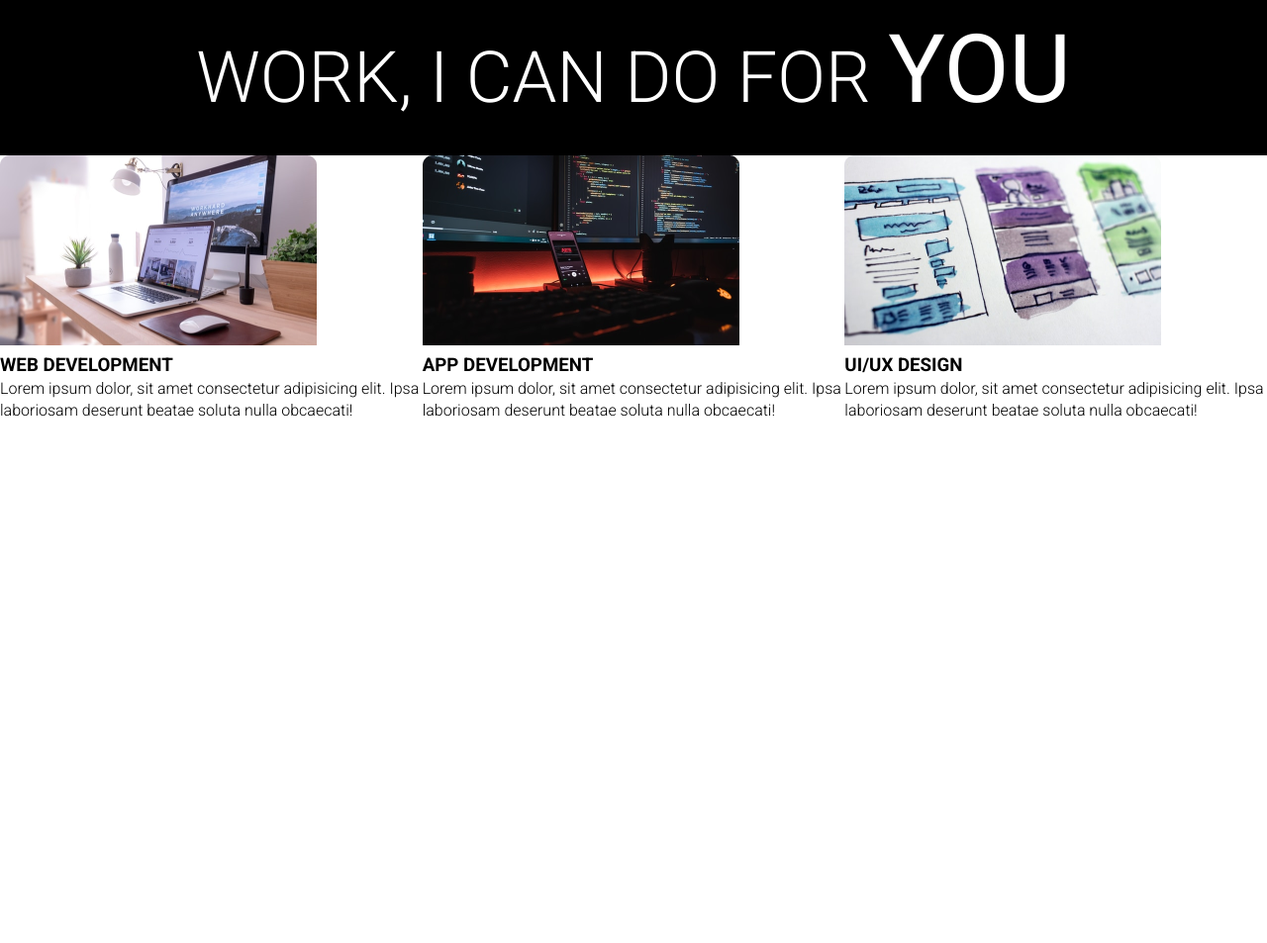
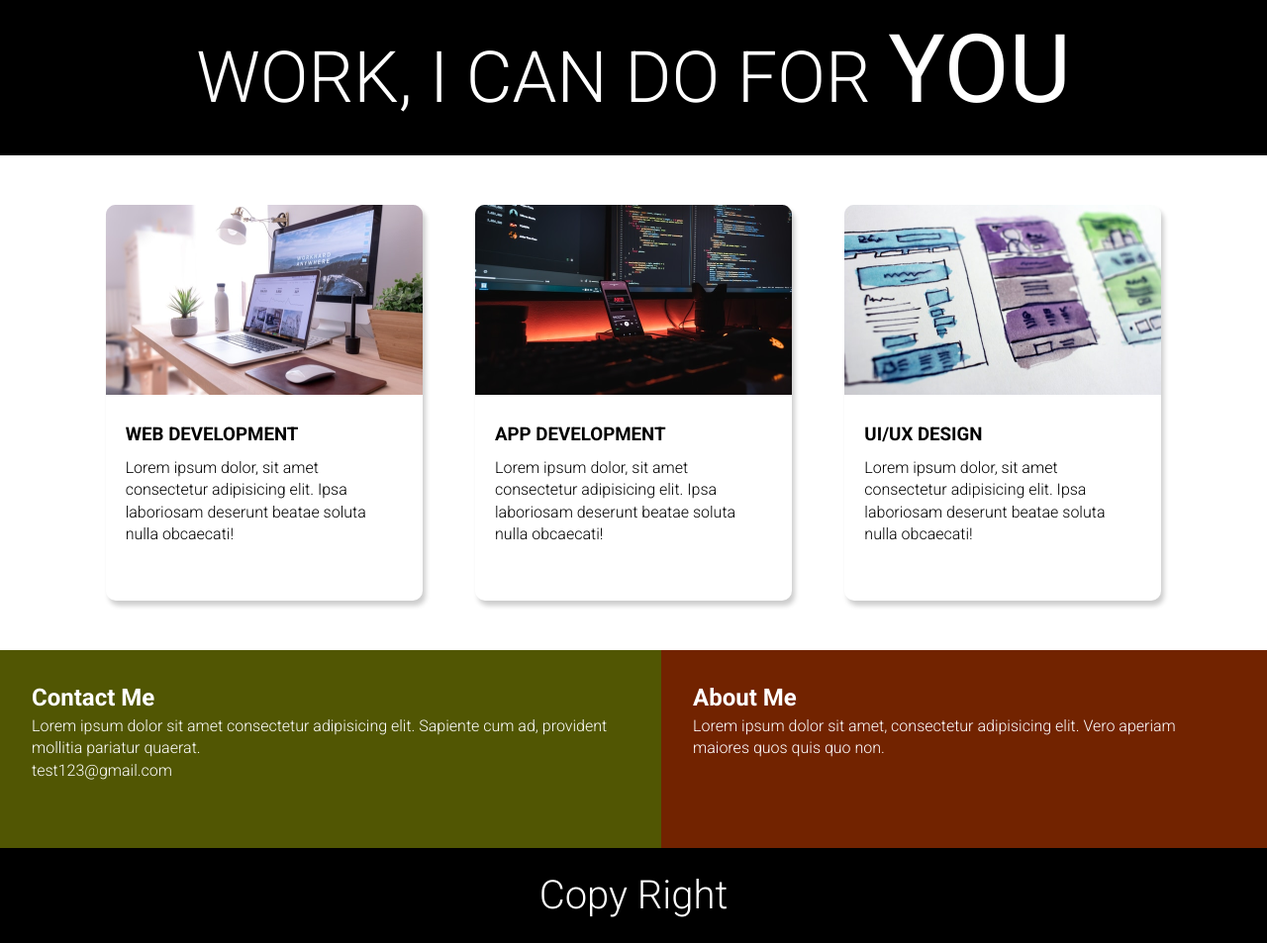
Before and after one commit to SayedRiad/Developer-Landing-Page, a plain HTML site: page index.html in a window 1280 px wide. Shown: the part 817-1770 px from the top of the page at 99% size. Before the commit the page ends 1244 px from the top, so only its background shows below. Drawn offline with Linux system fonts and the light colour scheme.

Commit message:
Contact, about and footer section added

```diff
--- a/index.html
+++ b/index.html
@@ -20,6 +20,7 @@
     </section>
 
     <section class="work">
+        <div class="grid_item">
             <div class="card">
                 <div class="image_container">
                     <img src="images/web.png" alt="web development">
@@ -30,7 +31,9 @@
                         beatae soluta nulla obcaecati!</p>
                 </div>
             </div>
+        </div>
 
+        <div class="grid_item">
             <div class="card">
                 <div class="image_container">
                     <img src="images/mobile.png" alt="app development">
@@ -41,7 +44,9 @@
                         beatae soluta nulla obcaecati!</p>
                 </div>
             </div>
+        </div>
 
+        <div class="grid_item">
             <div class="card">
                 <div class="image_container">
                     <img src="images/ui-ux.png" alt="uiux design">
@@ -52,6 +57,24 @@
                         beatae soluta nulla obcaecati!</p>
                 </div>
             </div>
+        </div>
+    </section>
+
+    <section class="bottom_section">
+        <div class="contact">
+            <h2>Contact Me</h2>
+            <p>Lorem ipsum dolor sit amet consectetur adipisicing elit. Sapiente cum ad, provident
+                mollitia pariatur quaerat.</p>
+            <p>test123@gmail.com</p>
+        </div>
+        <div class="about">
+            <h2>About Me</h2>
+            <p>Lorem ipsum dolor sit amet, consectetur adipisicing elit. Vero aperiam maiores quos quis quo non.</p>
+        </div>
+    </section>
+
+    <section class="footer">
+        <h3>Copy Right</h3>
     </section>
 
 </body>
--- a/style.css
+++ b/style.css
@@ -56,5 +56,73 @@ body {
 
 .work {
     display: grid;
+    gap: 20px;
+    /* margin-top: 20px; */
     grid-template-columns: repeat(auto-fit, minmax(320px, 1fr));
+    max-width: 1100px;
+    margin: 50px auto;
 }
+
+.grid_item {
+    display: flex;
+    justify-content: center;
+    align-items: center;
+}
+
+.card {
+    max-width: 320px;
+    height: 400px;
+    border-radius: 10px;
+    box-shadow: 3px 5px 5px rgba(1, 1, 1, 0.2);
+    transition: 0.3s ease-in-out;
+}
+
+.card:hover {
+    transform: scale(1.04);
+    box-shadow: 3px 5px 5px rgba(1, 1, 1, 0.3);
+    cursor: pointer;
+    transition: 0.3s ease-in-out;
+}
+
+.card_container {
+    padding: 20px;
+}
+
+.card_container h3{
+    margin-bottom: 10px;
+}
+
+.bottom_section {
+    display: flex;
+}
+
+.contact {
+    background-color: #515603;
+}
+
+.about {
+    background-color: #722300;
+}
+
+.contact,
+.about {
+    min-height: 200px;
+    padding: 32px;
+    color: #fff;
+}
+
+.footer {
+    background-color: #000;
+    padding: 20px;
+    /* text-align: center;
+    color: #fff; */
+    /* font-size: 40px; */
+    /* max-height: 30px; */
+}
+
+.footer h3 {
+    color:#fff;
+    text-align: center;
+    font-weight: 300;
+    font-size: 40px;
+}
```
Lines whose indentation alone changed are shown as unchanged.
